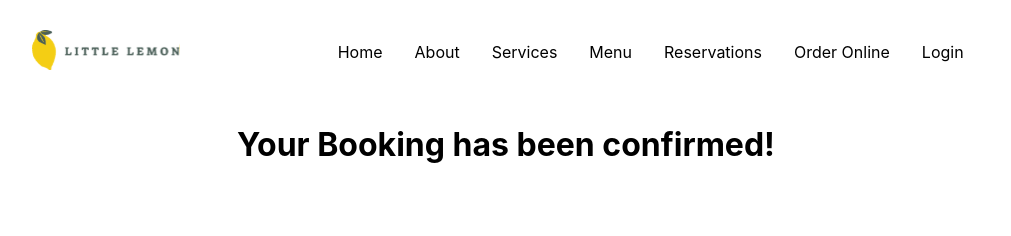
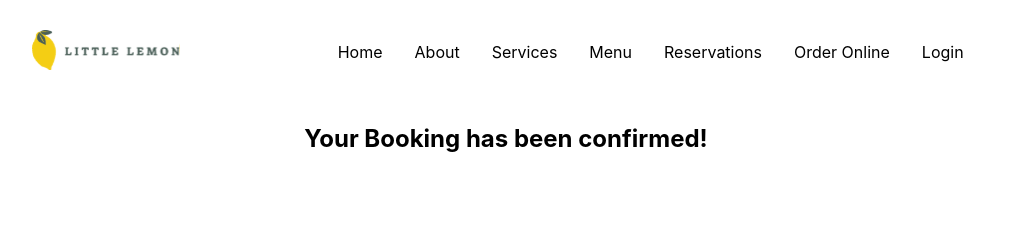
Before and after one commit to CameronRiecan/ll_restaurant_webapp, a React (Create React App) app: page /confirmed in a window 1280 px wide. Shown: the top 236 px of the page, without its empty margins (134-1145 px from the left). Built offline with nearby package versions, Linux system fonts and the light colour scheme; a web font is replaced by a local one.

Commit message:
add accessibility to booking confirmation component

```diff
--- a/src/components/ConfirmedBooking.js
+++ b/src/components/ConfirmedBooking.js
@@ -4,11 +4,11 @@ import React from 'react';
 
 function ConfirmedBooking() {
   return (
-    <div className='confirm'>
-        <div>
-            <h1>Your Booking has been <span>confirmed!</span></h1>
-        </div>
-    </div>
+    <section aria-label='Booking Confirmation' className='confirm'>
+      <div>
+        <h1>Your Booking has been <span>confirmed!</span></h1>
+      </div>
+    </section>
   );
 }
 
```
